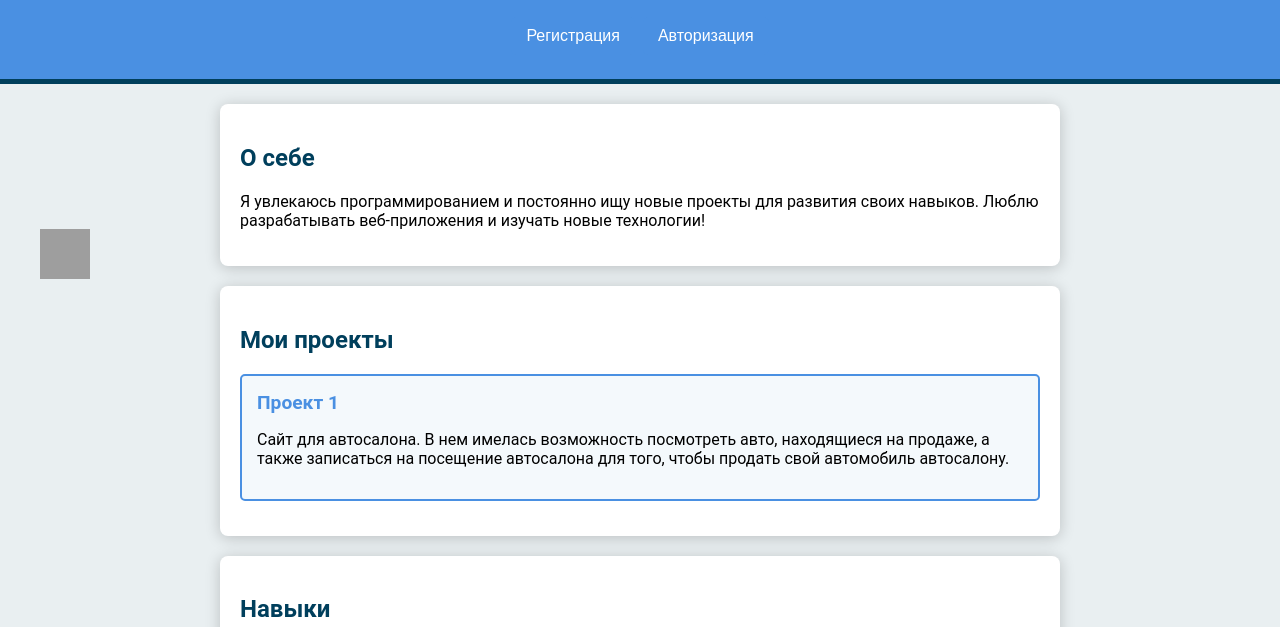
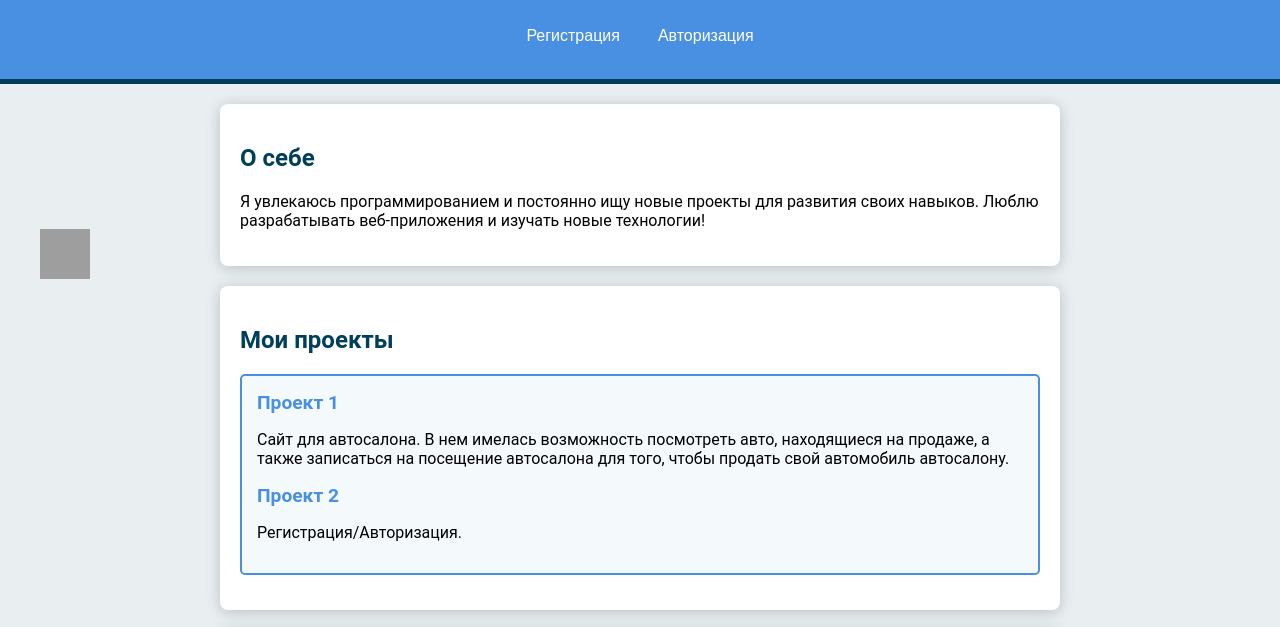
Before and after one commit to romashka1GORIvADY/repstog, a plain HTML site: page index.html in a window 1280 px wide. Shown: the part 123-750 px from the top of the page. Drawn offline with Linux system fonts and the light colour scheme; grey boxes are pictures that could not be loaded.

Commit message:
Update index.html

```diff
--- a/index.html
+++ b/index.html
@@ -121,8 +121,11 @@
     <div class="project">
         <a href="https://github.com/romashka1GORIvADY/car">Проект 1</a>
         <p>Сайт для автосалона. В нем имелась возможность посмотреть авто, находящиеся на продаже, а также записаться на посещение автосалона для того, чтобы продать свой автомобиль автосалону.</p>
+        <a href="https://github.com/romashka1GORIvADY/reg">Проект 2</a>
+        <p>Регистрация/Авторизация.</p>
     </div>
 </section>
+
 
     <section id="skills">
         <h2>Навыки</h2>
```
